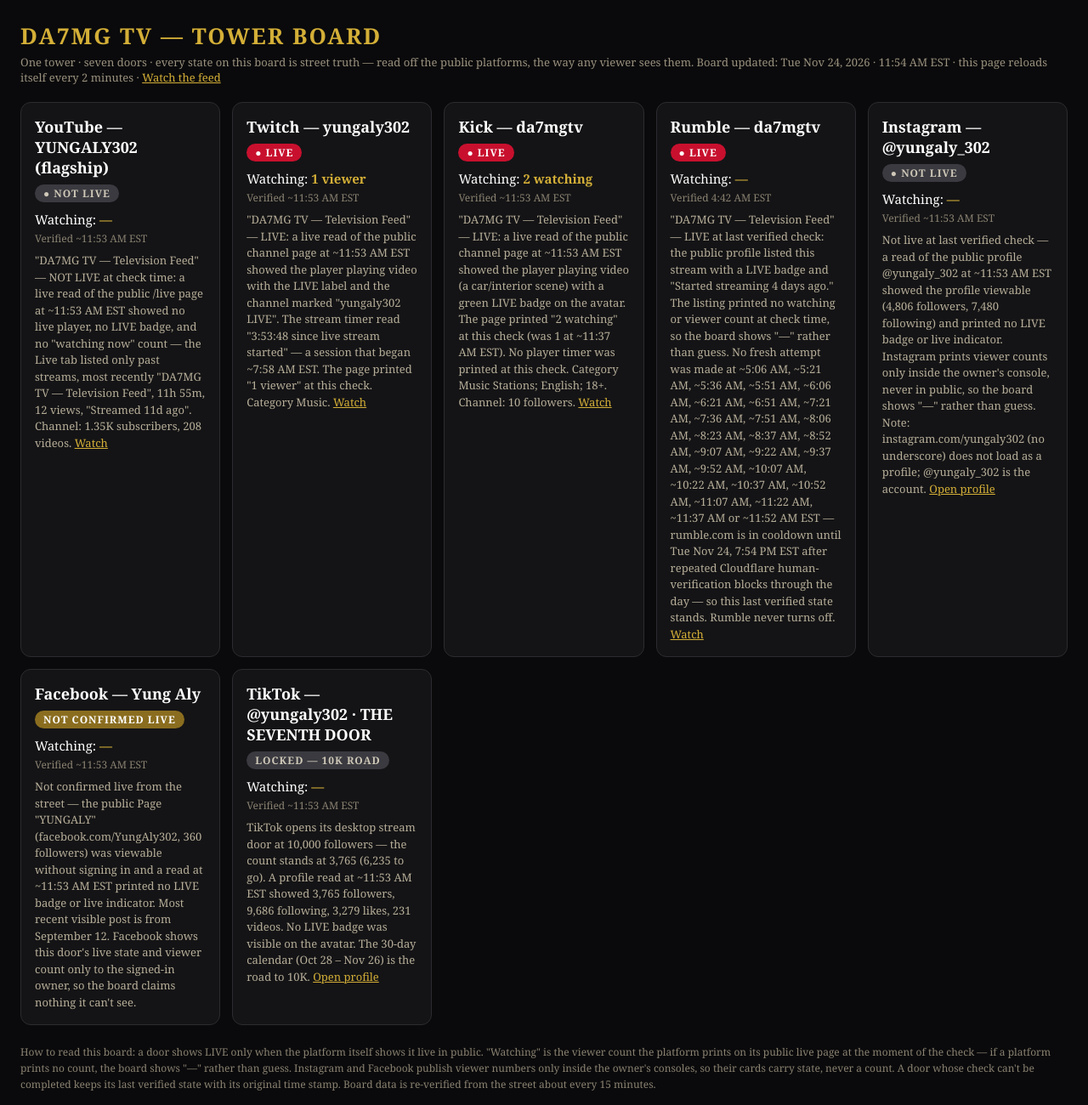
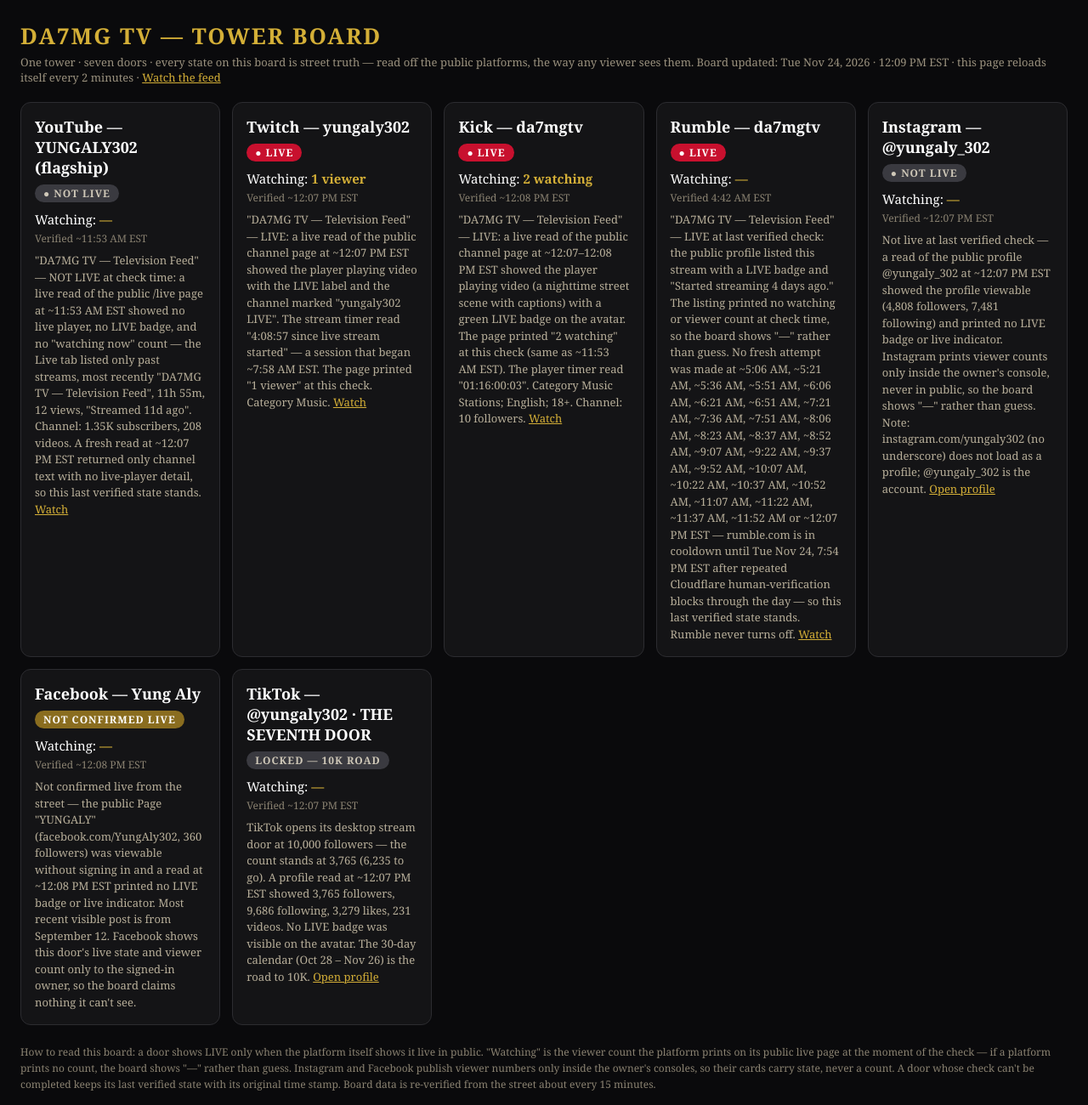
Before and after one commit to da7mgdistributions-creator/da7mg-tv-live, a plain HTML site: page board.html in a window 1280 px wide. Shown: the whole page at 85% size. Drawn offline with Linux system fonts and the light colour scheme.

Commit message:
Tower Board refresh 2026-11-24 12:09 EDT

```diff
--- a/board.html
+++ b/board.html
@@ -21,29 +21,29 @@
   .foot{margin-top:22px;color:#8a8271;font-size:12px;line-height:1.6}
 </style></head><body>
 <h1>DA7MG TV — TOWER BOARD</h1>
-<div class="sub">One tower · seven doors · every state on this board is street truth — read off the public platforms, the way any viewer sees them. Board updated: Tue Nov 24, 2026 · 11:54 AM EST · this page reloads itself every 2 minutes · <a href="index.html">Watch the feed</a></div>
+<div class="sub">One tower · seven doors · every state on this board is street truth — read off the public platforms, the way any viewer sees them. Board updated: Tue Nov 24, 2026 · 12:09 PM EST · this page reloads itself every 2 minutes · <a href="index.html">Watch the feed</a></div>
 <div class="grid">
   <div class="card"><h2>YouTube — YUNGALY302 (flagship)</h2><span class="badge locked">● NOT LIVE</span>
     <div class="watch">Watching: <b>—</b></div><div class="stamp">Verified ~11:53 AM EST</div>
-    <div class="meta">"DA7MG TV — Television Feed" — NOT LIVE at check time: a live read of the public /live page at ~11:53 AM EST showed no live player, no LIVE badge, and no "watching now" count — the Live tab listed only past streams, most recently "DA7MG TV — Television Feed", 11h 55m, 12 views, "Streamed 11d ago". Channel: 1.35K subscribers, 208 videos. <a href="https://www.youtube.com/@yungaly302/live">Watch</a></div></div>
+    <div class="meta">"DA7MG TV — Television Feed" — NOT LIVE at check time: a live read of the public /live page at ~11:53 AM EST showed no live player, no LIVE badge, and no "watching now" count — the Live tab listed only past streams, most recently "DA7MG TV — Television Feed", 11h 55m, 12 views, "Streamed 11d ago". Channel: 1.35K subscribers, 208 videos. A fresh read at ~12:07 PM EST returned only channel text with no live-player detail, so this last verified state stands. <a href="https://www.youtube.com/@yungaly302/live">Watch</a></div></div>
   <div class="card"><h2>Twitch — yungaly302</h2><span class="badge live">● LIVE</span>
-    <div class="watch">Watching: <b>1 viewer</b></div><div class="stamp">Verified ~11:53 AM EST</div>
-    <div class="meta">"DA7MG TV — Television Feed" — LIVE: a live read of the public channel page at ~11:53 AM EST showed the player playing video with the LIVE label and the channel marked "yungaly302 LIVE". The stream timer read "3:53:48 since live stream started" — a session that began ~7:58 AM EST. The page printed "1 viewer" at this check. Category Music. <a href="https://www.twitch.tv/yungaly302">Watch</a></div></div>
+    <div class="watch">Watching: <b>1 viewer</b></div><div class="stamp">Verified ~12:07 PM EST</div>
+    <div class="meta">"DA7MG TV — Television Feed" — LIVE: a live read of the public channel page at ~12:07 PM EST showed the player playing video with the LIVE label and the channel marked "yungaly302 LIVE". The stream timer read "4:08:57 since live stream started" — a session that began ~7:58 AM EST. The page printed "1 viewer" at this check. Category Music. <a href="https://www.twitch.tv/yungaly302">Watch</a></div></div>
   <div class="card"><h2>Kick — da7mgtv</h2><span class="badge live">● LIVE</span>
-    <div class="watch">Watching: <b>2 watching</b></div><div class="stamp">Verified ~11:53 AM EST</div>
-    <div class="meta">"DA7MG TV — Television Feed" — LIVE: a live read of the public channel page at ~11:53 AM EST showed the player playing video (a car/interior scene) with a green LIVE badge on the avatar. The page printed "2 watching" at this check (was 1 at ~11:37 AM EST). No player timer was printed at this check. Category Music Stations; English; 18+. Channel: 10 followers. <a href="https://kick.com/da7mgtv">Watch</a></div></div>
+    <div class="watch">Watching: <b>2 watching</b></div><div class="stamp">Verified ~12:08 PM EST</div>
+    <div class="meta">"DA7MG TV — Television Feed" — LIVE: a live read of the public channel page at ~12:07–12:08 PM EST showed the player playing video (a nighttime street scene with captions) with a green LIVE badge on the avatar. The page printed "2 watching" at this check (same as ~11:53 AM EST). The player timer read "01:16:00:03". Category Music Stations; English; 18+. Channel: 10 followers. <a href="https://kick.com/da7mgtv">Watch</a></div></div>
   <div class="card"><h2>Rumble — da7mgtv</h2><span class="badge live">● LIVE</span>
     <div class="watch">Watching: <b>—</b></div><div class="stamp">Verified 4:42 AM EST</div>
-    <div class="meta">"DA7MG TV — Television Feed" — LIVE at last verified check: the public profile listed this stream with a LIVE badge and "Started streaming 4 days ago." The listing printed no watching or viewer count at check time, so the board shows "—" rather than guess. No fresh attempt was made at ~5:06 AM, ~5:21 AM, ~5:36 AM, ~5:51 AM, ~6:06 AM, ~6:21 AM, ~6:51 AM, ~7:21 AM, ~7:36 AM, ~7:51 AM, ~8:06 AM, ~8:23 AM, ~8:37 AM, ~8:52 AM, ~9:07 AM, ~9:22 AM, ~9:37 AM, ~9:52 AM, ~10:07 AM, ~10:22 AM, ~10:37 AM, ~10:52 AM, ~11:07 AM, ~11:22 AM, ~11:37 AM or ~11:52 AM EST — rumble.com is in cooldown until Tue Nov 24, 7:54 PM EST after repeated Cloudflare human-verification blocks through the day — so this last verified state stands. Rumble never turns off. <a href="https://rumble.com/user/da7mgtv">Watch</a></div></div>
+    <div class="meta">"DA7MG TV — Television Feed" — LIVE at last verified check: the public profile listed this stream with a LIVE badge and "Started streaming 4 days ago." The listing printed no watching or viewer count at check time, so the board shows "—" rather than guess. No fresh attempt was made at ~5:06 AM, ~5:21 AM, ~5:36 AM, ~5:51 AM, ~6:06 AM, ~6:21 AM, ~6:51 AM, ~7:21 AM, ~7:36 AM, ~7:51 AM, ~8:06 AM, ~8:23 AM, ~8:37 AM, ~8:52 AM, ~9:07 AM, ~9:22 AM, ~9:37 AM, ~9:52 AM, ~10:07 AM, ~10:22 AM, ~10:37 AM, ~10:52 AM, ~11:07 AM, ~11:22 AM, ~11:37 AM, ~11:52 AM or ~12:07 PM EST — rumble.com is in cooldown until Tue Nov 24, 7:54 PM EST after repeated Cloudflare human-verification blocks through the day — so this last verified state stands. Rumble never turns off. <a href="https://rumble.com/user/da7mgtv">Watch</a></div></div>
   <div class="card"><h2>Instagram — @yungaly_302</h2><span class="badge locked">● NOT LIVE</span>
-    <div class="watch">Watching: <b>—</b></div><div class="stamp">Verified ~11:53 AM EST</div>
-    <div class="meta">Not live at last verified check — a read of the public profile @yungaly_302 at ~11:53 AM EST showed the profile viewable (4,806 followers, 7,480 following) and printed no LIVE badge or live indicator. Instagram prints viewer counts only inside the owner's console, never in public, so the board shows "—" rather than guess. Note: instagram.com/yungaly302 (no underscore) does not load as a profile; @yungaly_302 is the account. <a href="https://www.instagram.com/yungaly_302">Open profile</a></div></div>
+    <div class="watch">Watching: <b>—</b></div><div class="stamp">Verified ~12:07 PM EST</div>
+    <div class="meta">Not live at last verified check — a read of the public profile @yungaly_302 at ~12:07 PM EST showed the profile viewable (4,808 followers, 7,481 following) and printed no LIVE badge or live indicator. Instagram prints viewer counts only inside the owner's console, never in public, so the board shows "—" rather than guess. Note: instagram.com/yungaly302 (no underscore) does not load as a profile; @yungaly_302 is the account. <a href="https://www.instagram.com/yungaly_302">Open profile</a></div></div>
   <div class="card"><h2>Facebook — Yung Aly</h2><span class="badge push">NOT CONFIRMED LIVE</span>
-    <div class="watch">Watching: <b>—</b></div><div class="stamp">Verified ~11:53 AM EST</div>
-    <div class="meta">Not confirmed live from the street — the public Page "YUNGALY" (facebook.com/YungAly302, 360 followers) was viewable without signing in and a read at ~11:53 AM EST printed no LIVE badge or live indicator. Most recent visible post is from September 12. Facebook shows this door's live state and viewer count only to the signed-in owner, so the board claims nothing it can't see.</div></div>
+    <div class="watch">Watching: <b>—</b></div><div class="stamp">Verified ~12:08 PM EST</div>
+    <div class="meta">Not confirmed live from the street — the public Page "YUNGALY" (facebook.com/YungAly302, 360 followers) was viewable without signing in and a read at ~12:08 PM EST printed no LIVE badge or live indicator. Most recent visible post is from September 12. Facebook shows this door's live state and viewer count only to the signed-in owner, so the board claims nothing it can't see.</div></div>
   <div class="card"><h2>TikTok — @yungaly302 · THE SEVENTH DOOR</h2><span class="badge locked">LOCKED — 10K ROAD</span>
-    <div class="watch">Watching: <b>—</b></div><div class="stamp">Verified ~11:53 AM EST</div>
-    <div class="meta">TikTok opens its desktop stream door at 10,000 followers — the count stands at 3,765 (6,235 to go). A profile read at ~11:53 AM EST showed 3,765 followers, 9,686 following, 3,279 likes, 231 videos. No LIVE badge was visible on the avatar. The 30-day calendar (Oct 28 – Nov 26) is the road to 10K. <a href="https://www.tiktok.com/@yungaly302">Open profile</a></div></div>
+    <div class="watch">Watching: <b>—</b></div><div class="stamp">Verified ~12:07 PM EST</div>
+    <div class="meta">TikTok opens its desktop stream door at 10,000 followers — the count stands at 3,765 (6,235 to go). A profile read at ~12:07 PM EST showed 3,765 followers, 9,686 following, 3,279 likes, 231 videos. No LIVE badge was visible on the avatar. The 30-day calendar (Oct 28 – Nov 26) is the road to 10K. <a href="https://www.tiktok.com/@yungaly302">Open profile</a></div></div>
 </div>
 <div class="foot">How to read this board: a door shows LIVE only when the platform itself shows it live in public. "Watching" is the viewer count the platform prints on its public live page at the moment of the check — if a platform prints no count, the board shows "—" rather than guess. Instagram and Facebook publish viewer numbers only inside the owner's consoles, so their cards carry state, never a count. A door whose check can't be completed keeps its last verified state with its original time stamp. Board data is re-verified from the street about every 15 minutes.</div>
 </body></html>
```
